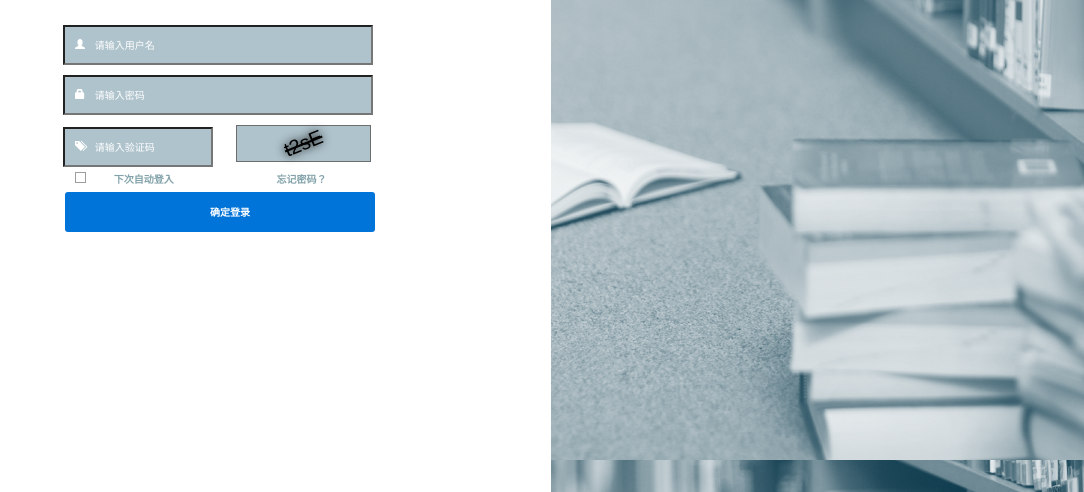
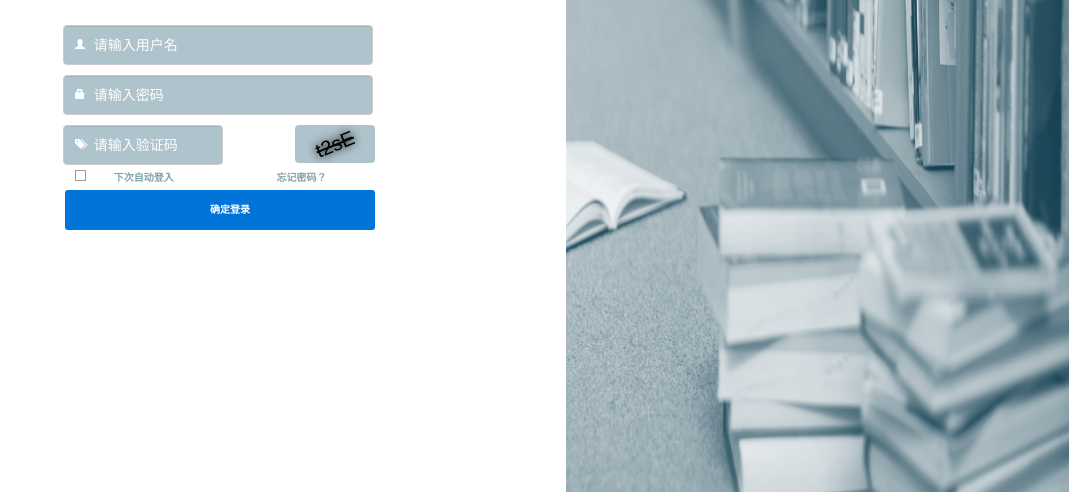
Before and after one commit to YinniCoding/cloudBook, a plain HTML site: page index.html in a window 1280 px wide. Shown: the part 308-800 px from the top of the page, without its empty margins (196-1280 px from the left). Drawn offline with nearby package versions, Linux system fonts and the light colour scheme.

Commit message:
首页样式调整，对齐+图片自适应

```diff
--- a/css/index.css
+++ b/css/index.css
@@ -44,8 +44,12 @@
 	/*min-width: 200px;*/
 	right: 0;
 	z-index: -10;
-	background: url("./../img/book.png");
+	/*background: url("./../img/book.png");*/
 	/*background-repeat: repeat-y;*/
+}
+
+#rightPic > img {
+	width: 100%;
 }
 
 .row {
@@ -69,21 +73,25 @@
 }
 
 #codeInput {
-	width: 50%;
+	width: inherit;
+	min-width: 160px;
 }
 
 #code {
-	display: inline-block;
+	/*display: inline-block;*/
 	text-align: center;
 	background-color: rgb(175,195,204);
 	margin: 5px 0 0 20px;
-	width: 45%;
-	line-height: 35px;
+	/*width: 45%;*/
+	line-height: 38px;
 	color: black;
-	border: 1px solid #6d6d6d;
+	/*border: 1px solid #6d6d6d;*/
 	font-size: 2em;
 	text-shadow: 0 0 10px #000;
 	text-decoration: line-through;
+	-webkit-border-radius: 4px;
+	-moz-border-radius: 4px;
+	border-radius: 4px;
 	/*background-image:-webkit-linear-gradient(to left, red, orange,yellow,green,blue,indigo);*/
 	/*background-image:linear-gradient(to left, red, orange,yellow,green,blue,indigo);*/
 }
@@ -105,22 +113,6 @@
 	top: -2px;
 }
 
-/*placeholder*/
-::-webkit-input-placeholder { /* WebKit, Blink, Edge */
-	color: white;
-}
-:-moz-placeholder { /* Mozilla Firefox 4 to 18 */
-	color: white;
-	opacity: 1;
-}
-::-moz-placeholder { /* Mozilla Firefox 19+ */
-	color: white;
-	opacity: 1;
-}
-:-ms-input-placeholder { /* Internet Explorer 10-11 */
-	color: white;
-}
-
 #loginTips > span, #loginTips > span > a  {
 	color: #83a3aa;
 	font-weight: bold;
--- a/index.html
+++ b/index.html
@@ -5,7 +5,9 @@
 	<title>云书管理后台</title>
 	<link rel="stylesheet" href="//cdn.bootcss.com/bootstrap/3.3.5/css/bootstrap.min.css">
 	<link rel="stylesheet" href="./css/base.min.css">
+	<link rel="stylesheet" href="./css/common.css">
 	<link rel="stylesheet" href="./css/index.css">
+	<base href="/cloudBook/">
 </head>
 <body>
 	<div class="wrap">
@@ -22,18 +24,22 @@
 
 					<div class="row"  style="width: 300px">
 						<span class="glyphicon glyphicon-user" aria-hidden="true"></span>
-						<input type="text" name="userName" placeholder="请输入用户名">
+						<input type="text" class="form-control" id="userName" placeholder="请输入用户名">
 					</div>
 					<div class="row" style="width: 300px">
 						<span class="glyphicon glyphicon-lock" aria-hidden="true"></span>
-						<input type="password" name="passwd" placeholder="请输入密码">
+						<input type="password" class="form-control" name="passwd" placeholder="请输入密码">
 					</div>
 
 					<div class="row"  style="width: 300px">
-						<span class="glyphicon glyphicon-tags" aria-hidden="true"></span>
-						<input type="text" id="codeInput" placeholder="请输入验证码">
-						<div id="code">
-							<div>12345</div>
+						<div class="col-md-8" style="margin: 0;padding: 0">
+							<span class="glyphicon glyphicon-tags" aria-hidden="true"></span>
+							<input type="text" class="form-control" id="codeInput" placeholder="请输入验证码">
+						</div>
+						<div class="col-md-4" style="margin: 0;padding: 0;">
+							<div id="code">
+								<div>12345</div>
+							</div>
 						</div>
 					</div>
 					<div class="row" id="loginTips">
@@ -48,7 +54,9 @@
 					</div>
 				</div>
 				<div></div>
-				<div class="col-md-5 col-md-offset-3" id="rightPic"></div>
+				<div class="col-md-5 col-md-offset-3" id="rightPic">
+					<img src="img/book.png" alt="" >
+				</div>
 			</div>
 		</div>
 	</div>
--- a/js/index.js
+++ b/js/index.js
@@ -13,6 +13,12 @@ function randomStr(len) {
         pwd += $chars.charAt(Math.floor(Math.random() * maxPos));
     }
     return pwd;
+}
+
+//获取屏幕高宽设置图片
+function setBgdPic() {
+    var height = $(document).height();
+    $("#rightPic > img").attr("height",height);
 }
 
 (function () {
@@ -62,4 +68,12 @@ function randomStr(len) {
     $("#autoLogin").on("click", function () {
         $("#autoChecked").toggle();
     });
+
+    //右侧图片自动拉伸
+    $(window).load(function () {
+        setBgdPic();
+    });
+    $(window).resize(function () {
+        setBgdPic();
+    });
 })();
```
